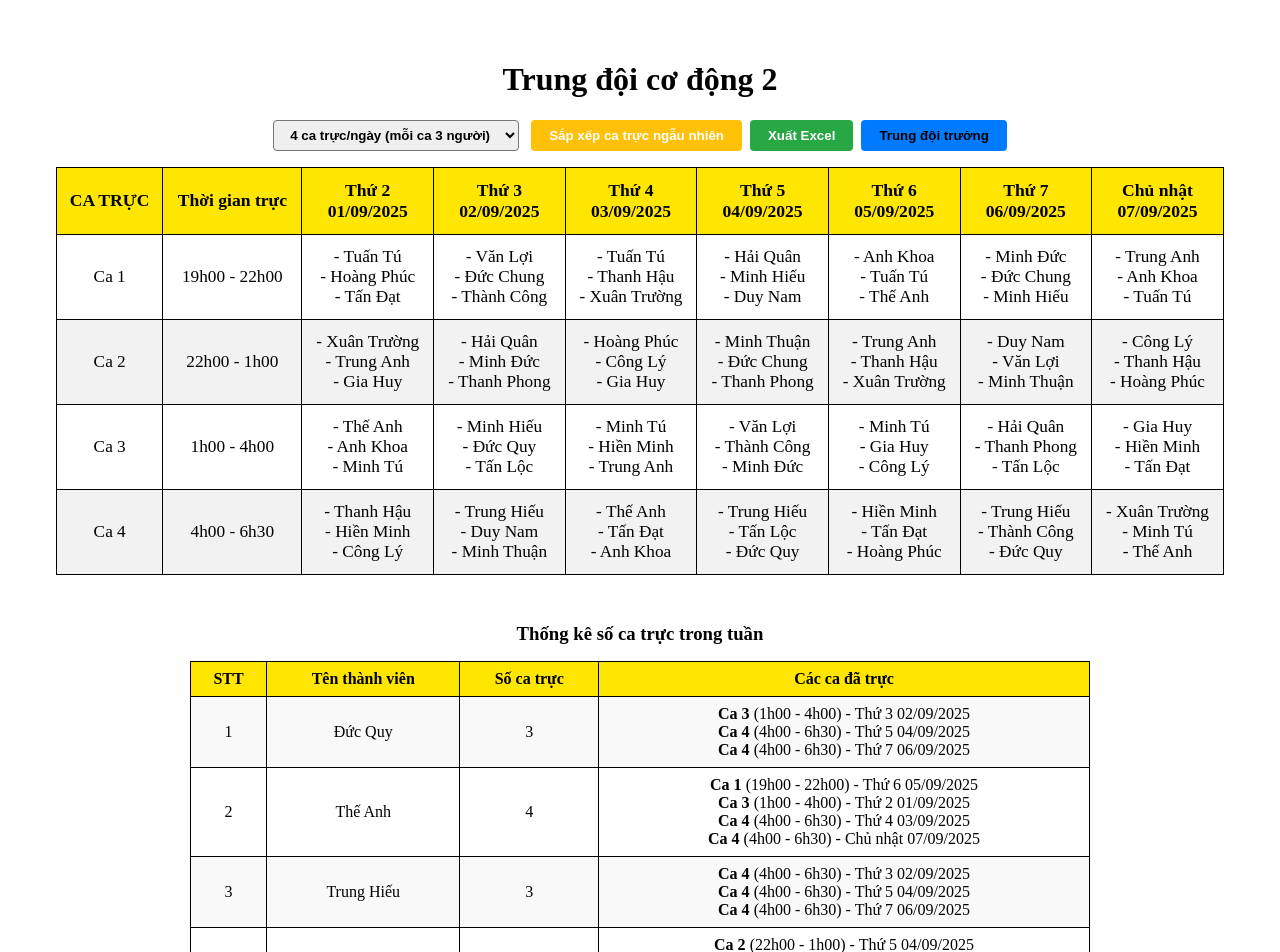
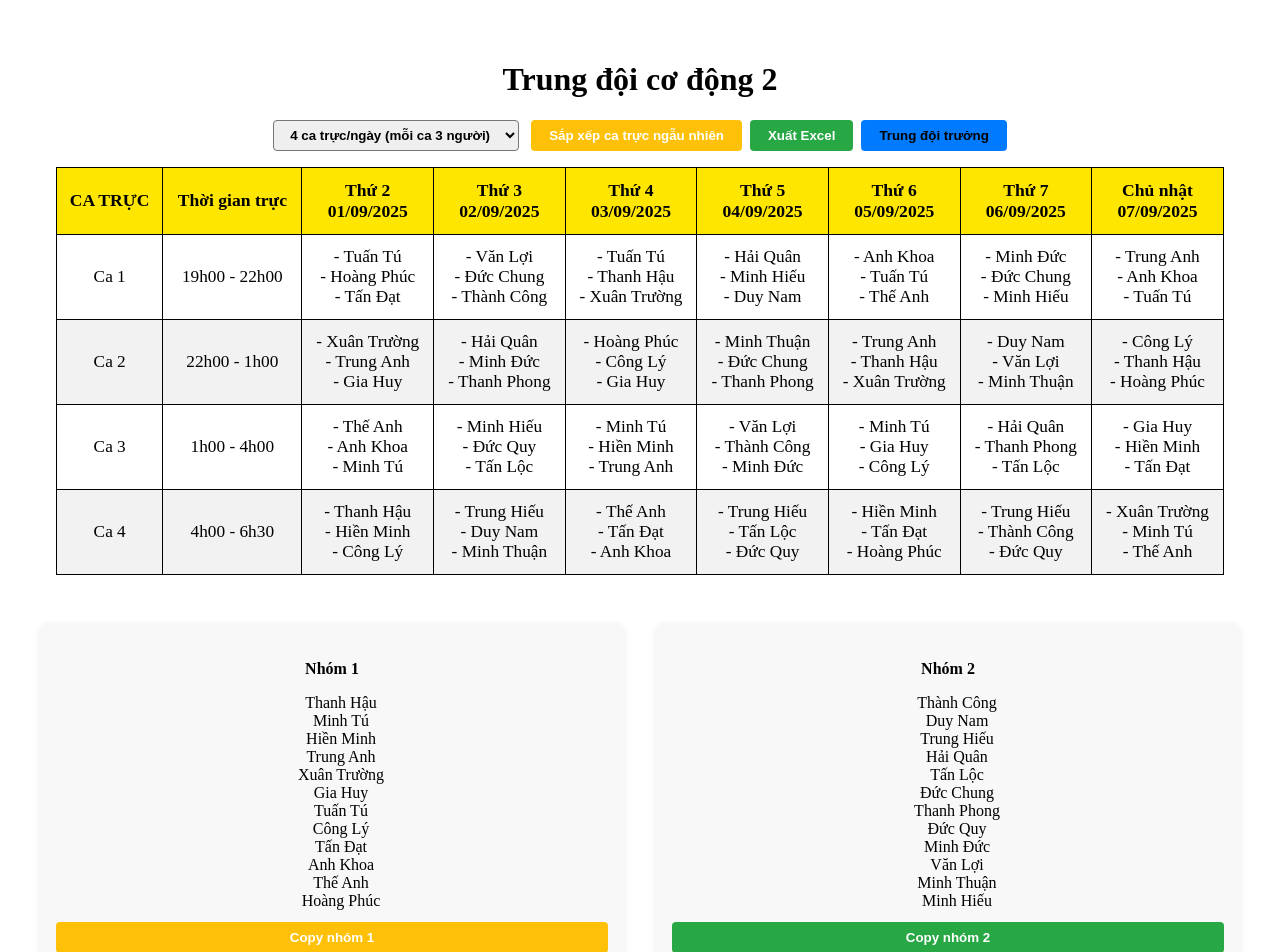
Before and after one commit to teadev2002/xep-ca-ngau-nhien, a React (Vite) app: page / in a window 1280 px wide. Shown: the top 952 px of the page. Built offline with nearby package versions, Linux system fonts and the light colour scheme.

Commit message:
member random group

```diff
--- a/src/App.jsx
+++ b/src/App.jsx
@@ -306,6 +306,50 @@ function App() {
         </table>
       </div>
 
+      {/* Liệt kê nhóm thành viên và nút copy */}
+      <div style={{ display: 'flex', justifyContent: 'center', gap: 32, margin: '32px 0' }}>
+        {/* Nhóm 1 */}
+        <div style={{ flex: 1, background: '#f8f8f8', borderRadius: 8, padding: 16, boxShadow: '0 2px 8px #eee' }}>
+          <h4 style={{ textAlign: 'center', marginBottom: 8 }}>Nhóm 1</h4>
+          <ul style={{ paddingLeft: 18, marginBottom: 12, listStyleType: 'none' }}>
+            {JSON.parse(localStorage.getItem('lich_truc_groupB') || '[]').map((name, idx) => (
+              <li key={idx} style={{ fontWeight: 500 }}>{name}</li>
+            ))}
+          </ul>
+          <button
+            className="btn-random"
+            style={{ width: '100%' }}
+            onClick={() => {
+              const names = JSON.parse(localStorage.getItem('lich_truc_groupB') || '[]').join('\n');
+              navigator.clipboard.writeText(names);
+              alert('Đã sao chép nhóm 1');
+            }}
+          >
+            Copy nhóm 1
+          </button>
+        </div>
+        {/* Nhóm 2 */}
+        <div style={{ flex: 1, background: '#f8f8f8', borderRadius: 8, padding: 16, boxShadow: '0 2px 8px #eee' }}>
+          <h4 style={{ textAlign: 'center', marginBottom: 8 }}>Nhóm 2</h4>
+          <ul style={{ paddingLeft: 18, marginBottom: 12, listStyleType: 'none' }}>
+            {JSON.parse(localStorage.getItem('lich_truc_groupA') || '[]').map((name, idx) => (
+              <li key={idx} style={{ fontWeight: 500 }}>{name}</li>
+            ))}
+          </ul>
+          <button
+            className="btn-export"
+            style={{ width: '100%' }}
+            onClick={() => {
+              const names = JSON.parse(localStorage.getItem('lich_truc_groupA') || '[]').join('\n');
+              navigator.clipboard.writeText(names);
+               alert('Đã sao chép nhóm 2');
+            }}
+          >
+            Copy nhóm 2
+          </button>
+        </div>
+      </div>
+
       {/* Thống kê danh sách thành viên và số ca trực */}
       <div style={{ margin: '32px auto', maxWidth: 900 }}>
         <h3 style={{ textAlign: 'center', marginBottom: 16 }}>Thống kê số ca trực trong tuần</h3>
```
